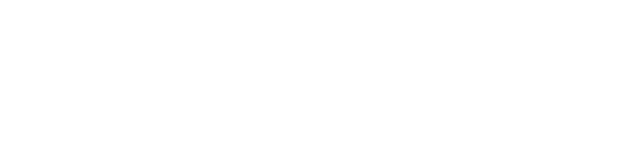
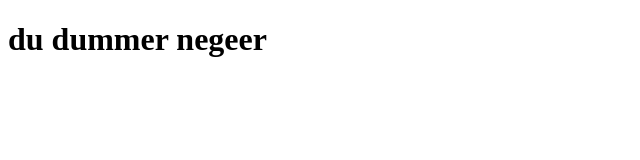
Before and after one commit to BigPhil2010/Gameboy, a plain HTML site: page index.html in a window 1280 px wide. Shown: the whole page, without its empty margins (0-640 px from the left). Drawn offline with Linux system fonts and the light colour scheme.

Commit message:
html verändert

```diff
--- a/index.html
+++ b/index.html
@@ -7,6 +7,7 @@
     <title>Gameboy</title>
 </head>
 <body>
+    <h1>du dummer negeer</h1>
 
 </body>
 </html>
```
